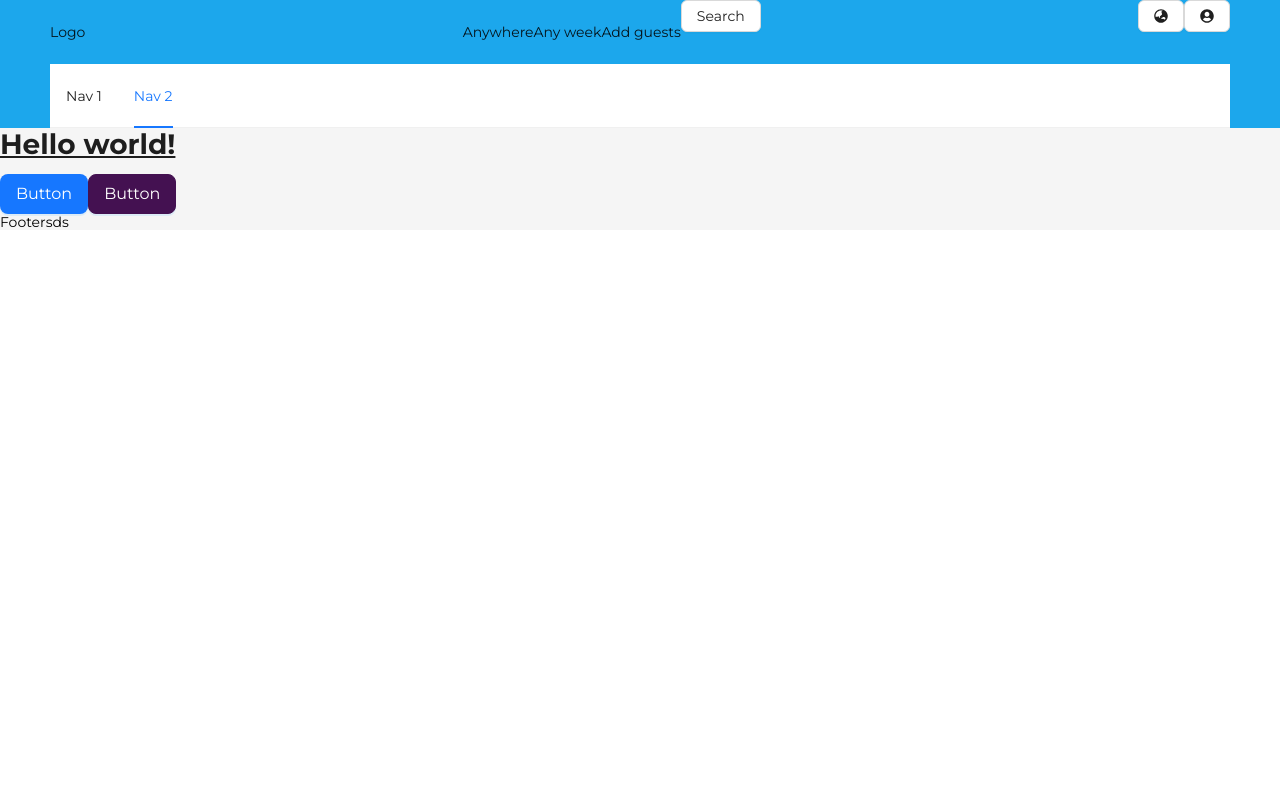
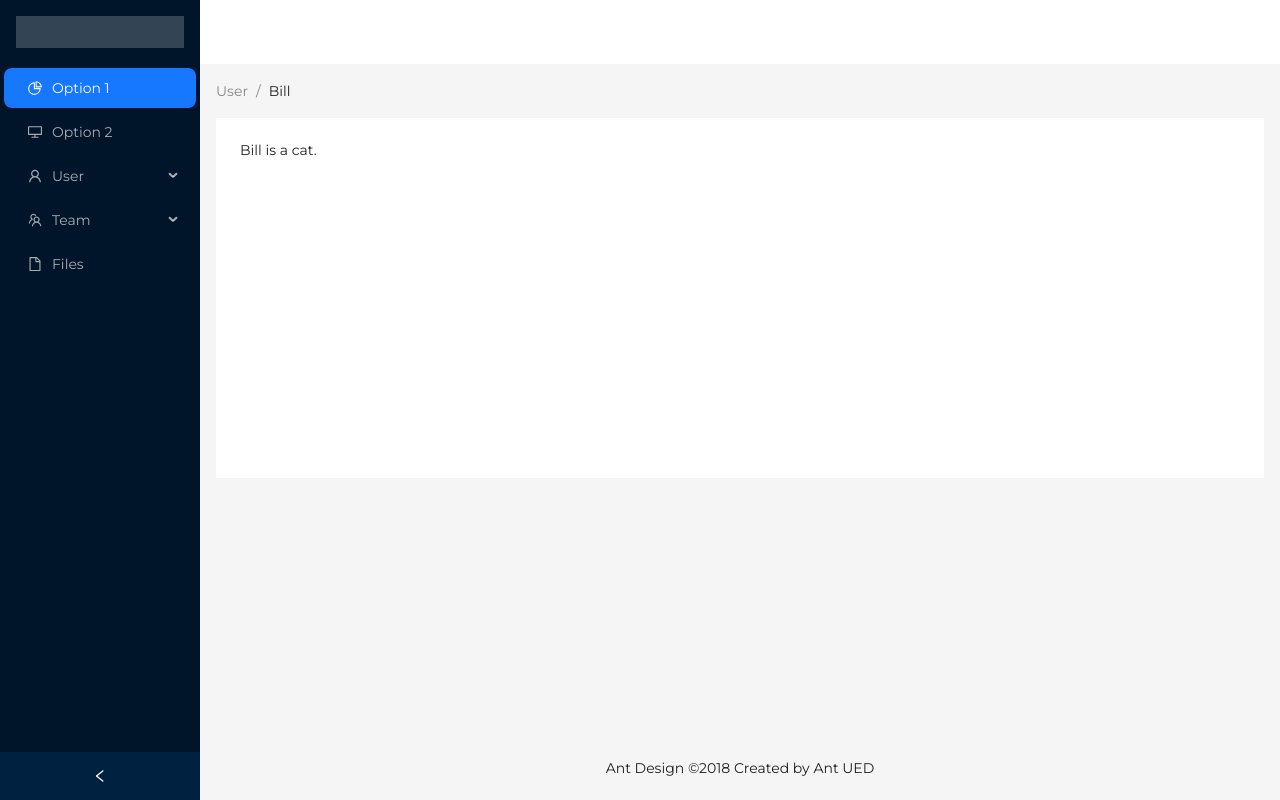
Before and after one commit to Icchi16/react-final, a Next.js app: page / in a window 1280 px wide. Built offline with nearby package versions, Linux system fonts and the light colour scheme; no server answers.

Commit message:
change to radio

```diff
--- a/src/layouts/HomeLayout.jsx
+++ b/src/layouts/HomeLayout.jsx
@@ -1,21 +1,112 @@
 import React from "react";
+import { useState } from "react";
 
-import { Layout, theme } from "antd";
+import { Layout, theme, Breadcrumb, Menu } from "antd";
 
 import HomeHeader from "../components/header/HomeHeader";
 import HomeFooter from "../components/footer/HomeFooter";
 
-const { Footer, Content } = Layout;
+const { Header, Content, Footer, Sider } = Layout;
+
+import {
+  DesktopOutlined,
+  FileOutlined,
+  PieChartOutlined,
+  TeamOutlined,
+  UserOutlined,
+} from "@ant-design/icons";
+
+function getItem(label, key, icon, children) {
+  return {
+    key,
+    icon,
+    children,
+    label,
+  };
+}
+const items = [
+  getItem("Option 1", "1", <PieChartOutlined />),
+  getItem("Option 2", "2", <DesktopOutlined />),
+  getItem("User", "sub1", <UserOutlined />, [
+    getItem("Tom", "3"),
+    getItem("Bill", "4"),
+    getItem("Alex", "5"),
+  ]),
+  getItem("Team", "sub2", <TeamOutlined />, [
+    getItem("Team 1", "6"),
+    getItem("Team 2", "8"),
+  ]),
+  getItem("Files", "9", <FileOutlined />),
+];
 
 const HomeLayout = ({ children }) => {
+  const [collapsed, setCollapsed] = useState(false);
   const {
     token: { colorBgContainer },
   } = theme.useToken();
   return (
-    <Layout className="layout">
-      <HomeHeader />
-      <Content>{children}</Content>
-      <HomeFooter />
+    <Layout
+      style={{
+        minHeight: "100vh",
+      }}
+    >
+      <Sider
+        collapsible
+        collapsed={collapsed}
+        onCollapse={(value) => setCollapsed(value)}
+      >
+        <div
+          style={{
+            height: 32,
+            margin: 16,
+            background: "rgba(255, 255, 255, 0.2)",
+          }}
+        />
+        <Menu
+          theme="dark"
+          defaultSelectedKeys={["1"]}
+          mode="inline"
+          items={items}
+        />
+      </Sider>
+      <Layout className="site-layout">
+        <Header
+          style={{
+            padding: 0,
+            background: colorBgContainer,
+          }}
+        />
+        <Content
+          style={{
+            margin: "0 16px",
+          }}
+        >
+          <Breadcrumb
+            style={{
+              margin: "16px 0",
+            }}
+          >
+            <Breadcrumb.Item>User</Breadcrumb.Item>
+            <Breadcrumb.Item>Bill</Breadcrumb.Item>
+          </Breadcrumb>
+          <div
+            style={{
+              padding: 24,
+              minHeight: 360,
+              background: colorBgContainer,
+            }}
+          >
+            Bill is a cat.
+          </div>
+        </Content>
+        <Footer
+          style={{
+            textAlign: "center",
+          }}
+        >
+          Ant Design ©2018 Created by Ant UED
+        </Footer>
+      </Layout>
     </Layout>
   );
 };
```
Also changed, not shown: src/components/sider/HomeSider.jsx (added).
